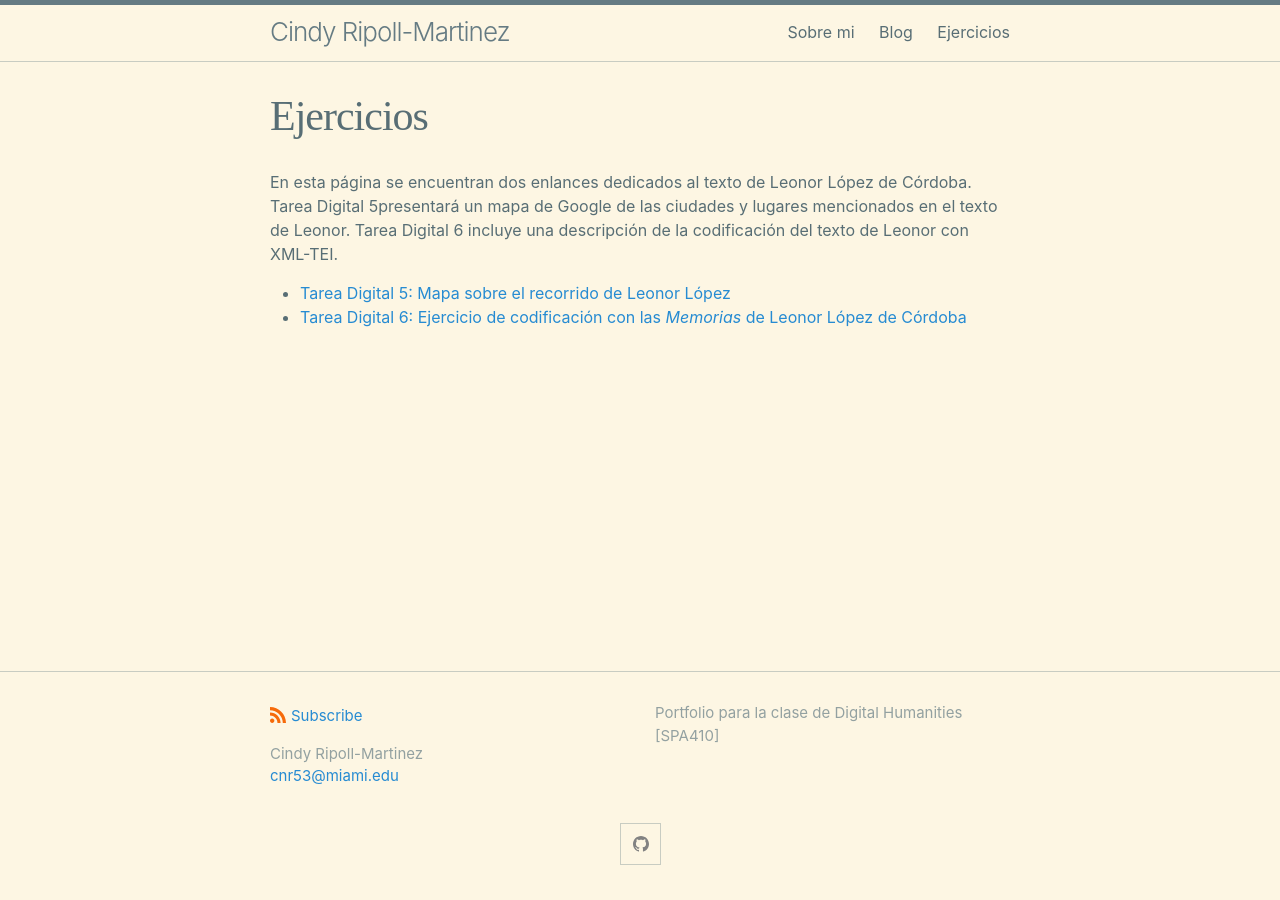
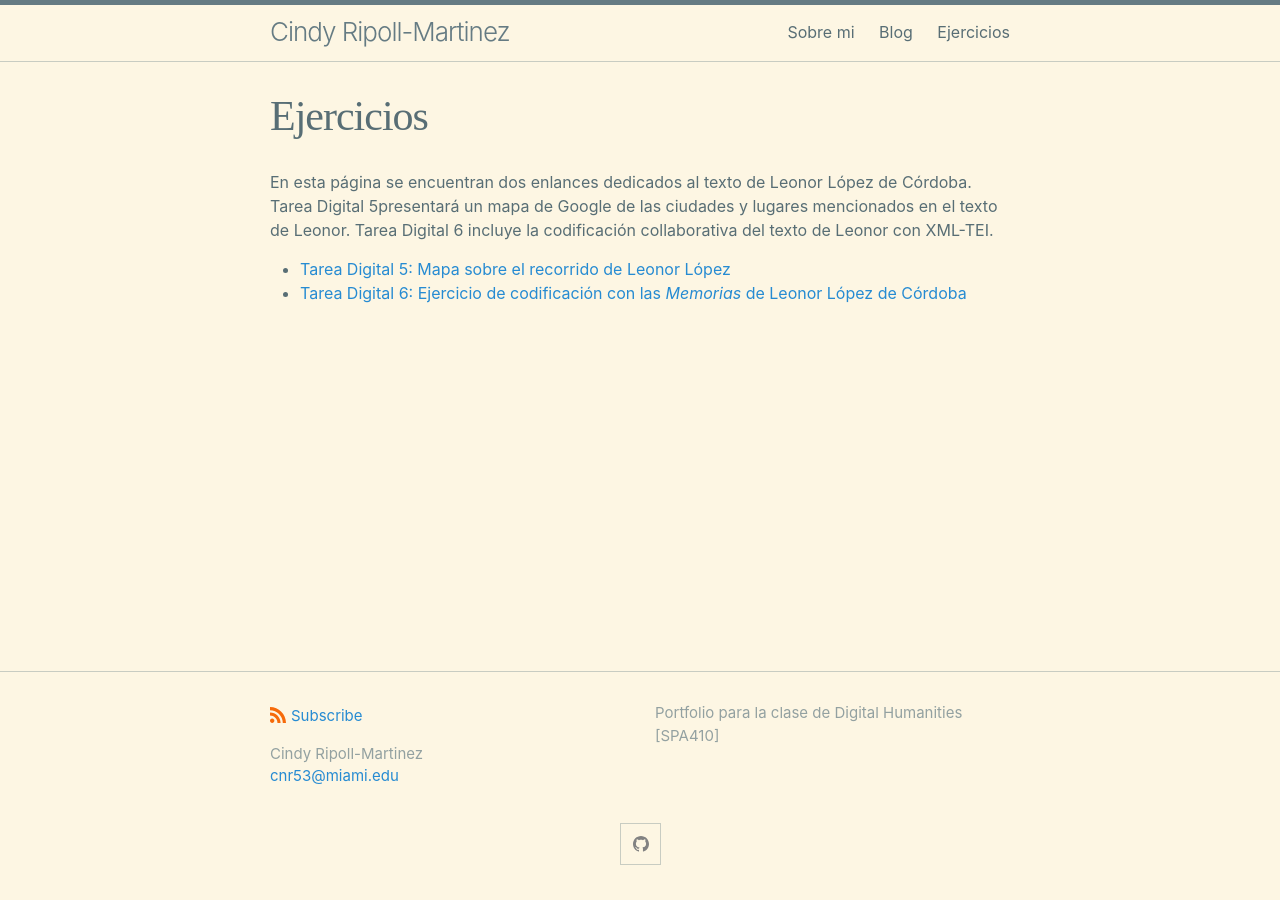
Before and after one commit to cindyripollm/cindyripollm.github.io, a Jekyll site: the page built from ejercicios/index.md, in a window 1280 px wide. Built offline with Jekyll 4.4.1, drawn with Linux system fonts in a browser that asks for light colours.

Commit message:
Update index.md

```diff
--- a/ejercicios/index.md
+++ b/ejercicios/index.md
@@ -3,7 +3,7 @@ layout: page
 title: Ejercicios
 ---
 
-En esta página se encuentran dos enlances dedicados al texto de Leonor López de Córdoba. Tarea Digital 5presentará un mapa de Google de las ciudades y lugares mencionados en el texto de Leonor. Tarea Digital 6 incluye una descripción de la codificación del texto de Leonor con XML-TEI.
+En esta página se encuentran dos enlances dedicados al texto de Leonor López de Córdoba. Tarea Digital 5presentará un mapa de Google de las ciudades y lugares mencionados en el texto de Leonor. Tarea Digital 6 incluye la codificación collaborativa del texto de Leonor con XML-TEI.
 
 - [Tarea Digital 5: Mapa sobre el recorrido de Leonor López](https://cindyripollm.github.io/ejercicios/mapa.html)
 - [Tarea Digital 6: Ejercicio de codificación con las *Memorias* de Leonor López de Córdoba](https://cindyripollm.github.io/ejercicios/codigo/LLC_memorias.html)
```
